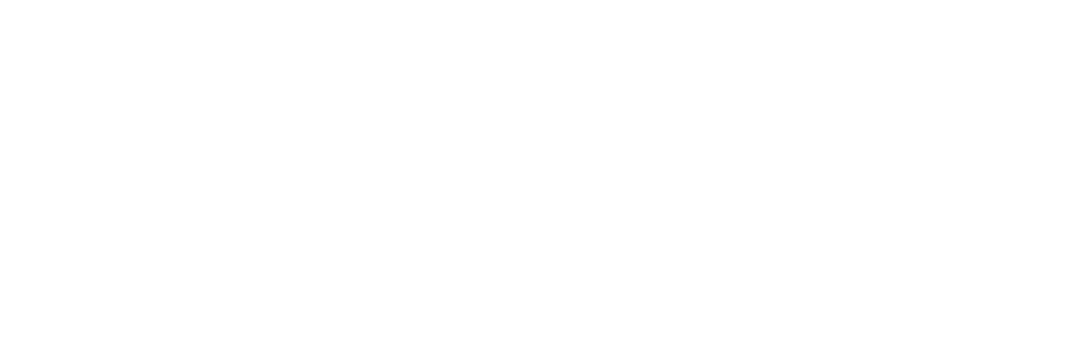
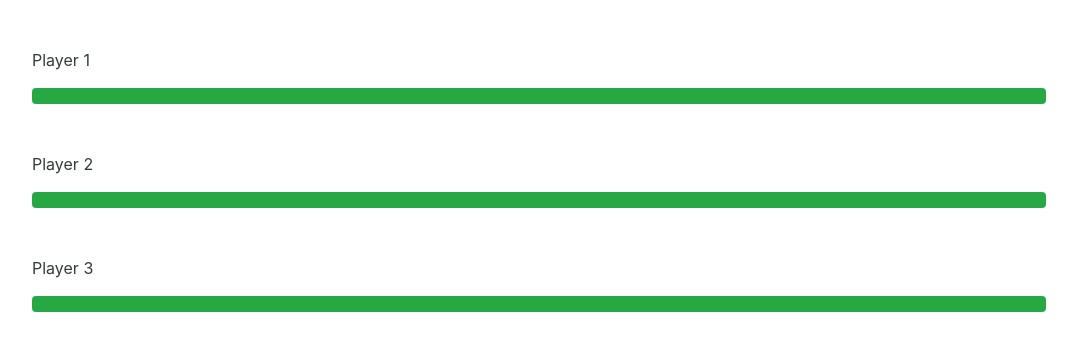
Before and after one commit to CodyvanderPoel/fallout_76_party_ui_recreate, a plain HTML site: page index.html in a window 1280 px wide. Shown: the whole page, without its empty margins (101-1178 px from the left). Drawn offline with nearby package versions, Linux system fonts and the light colour scheme.

Commit message:
I set up the 3 players and their health bars

```diff
--- a/index.html
+++ b/index.html
@@ -16,6 +16,47 @@
         />
     </head>
     <body>
+        <div class="container">
+            <div class="player-1 m-5">
+                <p class="text-dark">Player 1</p>
+                <div class="progress">
+                    <div
+                        class="progress-bar bg-success"
+                        role="progressbar"
+                        aria-valuenow="55"
+                        aria-valuemin="0"
+                        aria-valuemax="100"
+                        style="width: 100%"
+                    ></div>
+                </div>
+            </div>
+            <div class="player-2 m-5">
+                    <p class="text-dark">Player 2</p>
+                <div class="progress">
+                    <div
+                        class="progress-bar bg-success"
+                        role="progressbar"
+                        aria-valuenow="55"
+                        aria-valuemin="0"
+                        aria-valuemax="100"
+                        style="width: 100%"
+                    ></div>
+                </div>
+            </div>
+            <div class="player-3 m-5">
+                    <p class="text-dark">Player 3</p>
+                <div class="progress">
+                    <div
+                        class="progress-bar bg-success"
+                        role="progressbar"
+                        aria-valuenow="55"
+                        aria-valuemin="0"
+                        aria-valuemax="100"
+                        style="width: 100%"
+                    ></div>
+                </div>
+            </div>
+        </div>
         <!-- CUSTOM JS -->
         <script src="main.js"></script>
         <!-- BOOTSTRAP JS -->
```
